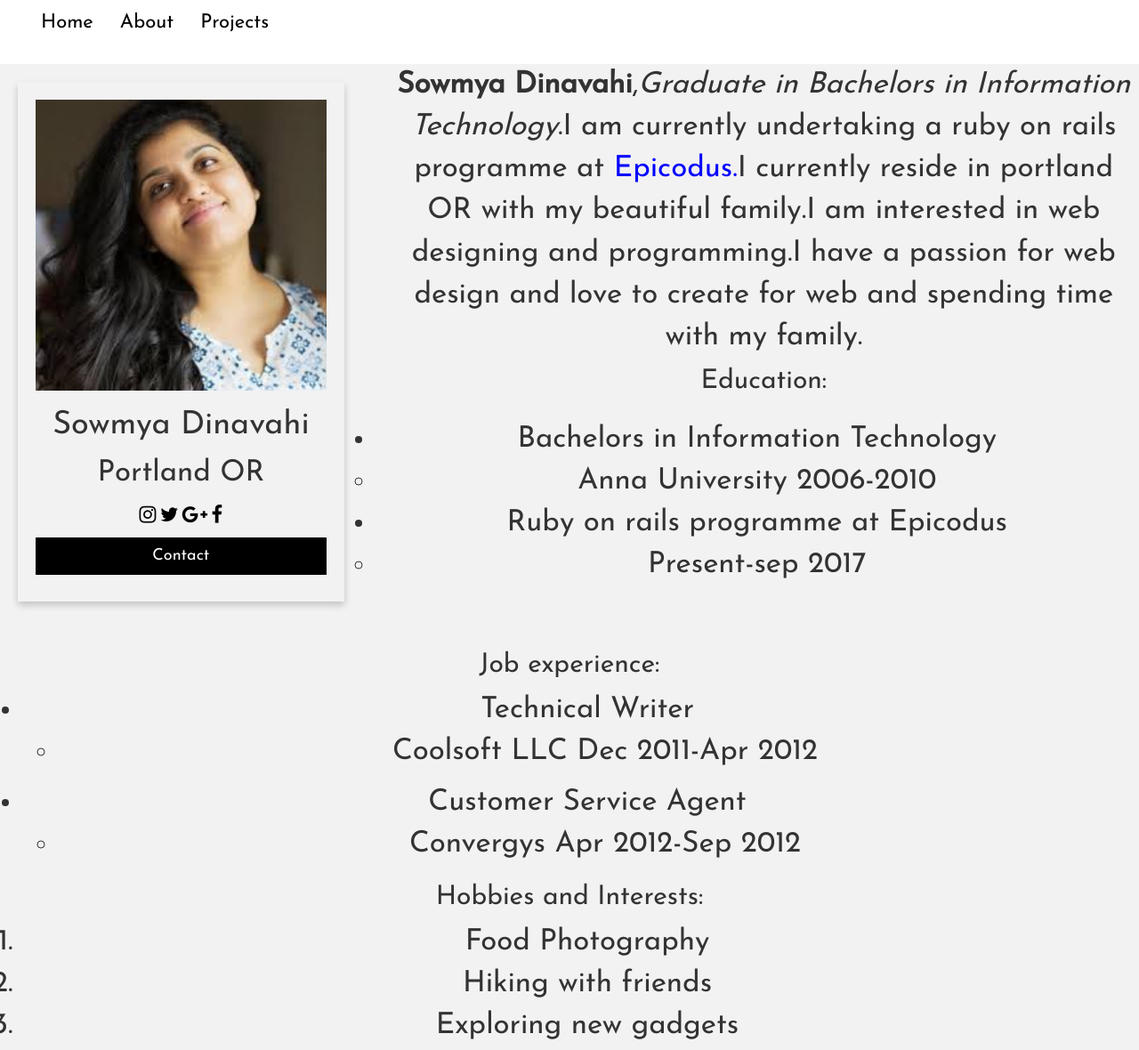
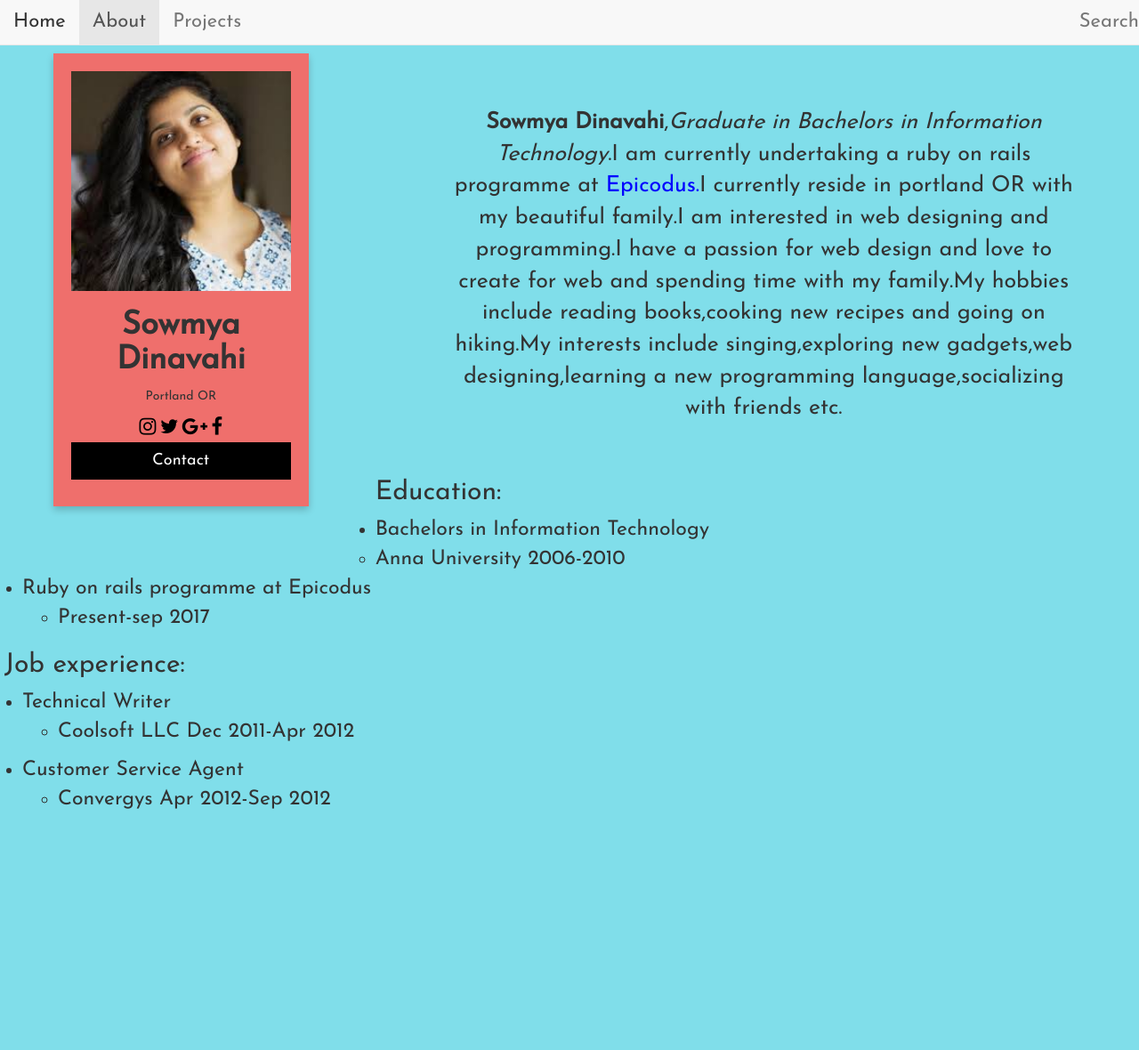
Before and after one commit to sowmyadsl/Portfolio, a plain HTML site: page aboutme.html in a window 1280 px wide. Shown: the top 1180 px of the page at 89% size. After the commit the page ends 996 px from the top, so only its background shows below. Drawn offline with Linux system fonts and the light colour scheme.

Commit message:
Add color schemes to all pages

```diff
--- a/aboutme.html
+++ b/aboutme.html
@@ -1,5 +1,5 @@
 <!DOCTYPE html>
-<html lang="en">
+<html>
 	<head>
 		<title>About me</title>
 		<link href="css/bootstrap.css" rel="stylesheet" type="text/css">
@@ -8,12 +8,13 @@
 		<link href="https://fonts.googleapis.com/css?family=Josefin+Sans" rel="stylesheet">
 	</head>
 	<body>
-			<!-- Add a navbar to the aboutme-page -->
-			<nav class="navbar navbar-custom" role="navigation">
-				<div class="container-fluid">
+		<nav class="navbar navbar-default navbar-fixed-top" role="navigation">
+			<div class="container-nav">
+				<!-- div class navbar header-->
 				<div class="navbar-header">
-					</div>
-					<div class="collapse navbar-collapse" id="myNavbar">
+					<button class="navbar-toggle" data-target="#navbarCollapse" data-toggle="collapse" type="button"><span class="sr-only">Toggle navigation</span> <span class="icon-bar"></span> <span class="icon-bar"></span> <span class="icon-bar"></span></button>
+				</div><!-- Collection of nav links and other content for toggling -->
+				<div class="collapse navbar-collapse" id="navbarCollapse">
 					<ul class="nav navbar-nav">
 						<li>
 							<a href="index.html">Home</a>
@@ -25,18 +26,22 @@
 							<a href="projects.html">Projects</a>
 						</li>
 					</ul>
+					<ul class="nav navbar-nav navbar-right">
+						<li>
+							<a href="#">Search</a>
+						</li>
+					</ul>
 				</div>
 			</div>
 		</nav>
 		<!-- Add a profile card to aboutme page -->
-			<div class="container">
+		<div class="container" id="container-aboutme">
 			<!-- begin row 1 -->
 			<div class="row">
 				<!-- begin column 1 -->
 				<div class="col-md-4">
-
 					<div class="about-card">
-						<img id="about-img" alt="Sowmya" src="img/images.jpeg" style="width:100%">
+						<img alt="Sowmya" id="about-img" src="img/images.jpeg" style="width:100%">
 						<div class="card-title">
 							<h1>Sowmya Dinavahi</h1>
 							<p>Portland OR</p><a href="https://www.instagram.com/sowmyadsl/"><i class="fa fa-instagram"></i></a> <a href="https://twitter.com/sowmyadsl"><i class="fa fa-twitter"></i></a> <a href="https://plus.google.com/+SowmyaDinavahi"><i class="fa fa-google-plus"></i></a> <a href="https://www.facebook.com/sowmya.dsl"><i class="fa fa-facebook"></i></a>
@@ -46,10 +51,10 @@
 				</div>
 				<!-- begin column 2 -->
 				<div class="col-md-8">
-						<p><strong>Sowmya Dinavahi</strong>,<em>Graduate in Bachelors in Information Technology</em>.I am currently undertaking a ruby on rails programme at <span class="important">Epicodus.</span>I currently reside in portland OR with my beautiful family.I am interested in web designing and programming.I have a passion for web design and love to create for web and spending time with my family.</p>
+					<p id="aboutme-para"><strong>Sowmya Dinavahi</strong>,<em>Graduate in Bachelors in Information Technology</em>.I am currently undertaking a ruby on rails programme at <span class="important">Epicodus.</span>I currently reside in portland OR with my beautiful family.I am interested in web designing and programming.I have a passion for web design and love to create for web and spending time with my family.My hobbies include reading books,cooking new recipes and going on hiking.My interests include singing,exploring new gadgets,web designing,learning a new programming language,socializing with friends etc.</p>
 				</div>
 				<h2>Education:</h2>
-					<ul class="panel-body">
+				<ul class="aboutme-edu">
 					<li>Bachelors in Information Technology</li>
 					<li style="list-style: none; display: inline">
 						<ul>
@@ -64,7 +69,7 @@
 					</li>
 				</ul>
 				<h2>Job experience:</h2>
-				<ul>
+				<ul class="aboutme-edu">
 					<li>Technical Writer</li>
 					<li style="list-style: none; display: inline">
 						<ul>
@@ -72,24 +77,14 @@
 						</ul>
 					</li>
 				</ul>
-				<ul>
+				<ul class="aboutme-edu">
 					<li>Customer Service Agent</li>
 					<li style="list-style: none; display: inline">
-						<ul>
+						<ul class="aboutme-edu">
 							<li>Convergys Apr 2012-Sep 2012</li>
 						</ul>
 					</li>
 				</ul>
-				<h2>Hobbies and Interests:</h2>
-				<ol>
-					<li>Food Photography</li>
-					<li>Hiking with friends</li>
-					<li>Exploring new gadgets</li>
-					<li>Reading Books</li>
-					<li>Listening to music</li>
-					<li>Cooking new recipes</li>
-				</ol>
-				</div>
 			</div>
 		</div>
 	</body>
--- a/css/styles.css
+++ b/css/styles.css
@@ -1,17 +1,12 @@
-html{
-  padding: 0;
-  margin: 0;
-}
-
 /*Add styling to body of page*/
 body{
   font-family: 'Josefin Sans', sans-serif;
-  background-color: rgba(255, 0, 0, 0);
   width: 100%;
   padding-bottom: 70px;
-  /*background-color: #B2EBF2;*/
+  background-color :#80DEEA;
+}
 
-}
+/*Add styling to the title of the page id title*/
 #title{
   transform: translateY(-50%);
   text-align: center;
@@ -20,46 +15,54 @@ body{
   position: absolute;
   color:#FFFCFC;
 }
+
+/*Add styling to the image on aboutme section*/
 #about-img{
   width: 50%;
 }
 
 /*Add styling to the paragraph and lists*/
-p,ul,li{
+#aboutme-para{
+  background-color: inherit;
+  padding-top: 60px;
+  margin: 60px;
   font-family: 'Josefin Sans', sans-serif;
-  font-size: 33px;
+  font-size: 25px;
   text-align: center;
 }
 
-/* Remove the navbar's default margin-bottom and rounded borders */
-.navbar-default {
-    background-color: transparent;
-
+/*Add styling to the lists under the about me section*/
+.aboutme-edu li{
+  font-family: 'Josefin Sans', sans-serif;
+  font-size: 23px;
+  text-align: left;
 }
 
+/*Add styling to all header h1,h3*/
+h1,h3{
+  text-align: center;
+  font-weight: bold;
+}
 
-/*Add styling to all header h1,h2,h3*/
-h1,h2,h3{
-  text-align: center;
+/*Add styling header h2*/
+h2{
+  padding-left: 20px;
+  text-align: left;
 }
 
 /*Add color to important words*/
 .important{
   color: blue;
 }
-/*Add styling to the header about-me*/
-.header-aboutme{
-  text-align: center;
-}
 
 /*Add styling to the card in about me section*/
  .about-card {
+   background-color: #EF6F6C;
   box-shadow: 0 4px 8px 0 rgba(0, 0, 0, 0.2);
-    margin: 20px;
+  margin: 60px;
   padding: 10px;
   text-align: center;
   padding: 20px;
-
 }
 
 /*Add styling to the card in about me section*/
@@ -67,21 +70,12 @@ h1,h2,h3{
   background-color: #EF6F6C;
   box-shadow: 0 4px 8px 0 rgba(0, 0, 0, 0.2);
   max-width: 450px;
-    margin:top: 20px;
-    padding: 10px;
+  margin: 40px;
+  padding: 20px;
   text-align: center;
-}
-.title {
-    color: grey;
-    font-size: 18px;
-}
-
-ul{
-  text-align: inherit;
-  font-family: sans-serif;
-  font-size: 15px;
 
 }
+/*Add styling to the button in the card aboutme*/
 button {
     border: none;
     outline: 0;
@@ -94,43 +88,21 @@ button {
     width: 100%;
     font-size: 18px;
 }
-
+/*Add styling to all a tag elements*/
 a {
     text-decoration: none;
     font-size: 22px;
     color: black;
 }
-
-button:hover, a:hover {
-    opacity: 0.7;
-}
-input[type=text], select, textarea {
-    width: 100%;
-    padding: 12px;
-    border: 1px solid #ccc;
-    border-radius: 4px;
-    box-sizing: border-box;
-    margin-top: 6px;
-    margin-bottom: 16px;
-    resize: vertical;
-}
-
-input[type=submit] {
-    background-color: #4CAF50;
-    color: white;
-    padding: 12px 20px;
-    border: none;
-    border-radius: 4px;
-    cursor: pointer;
-}
-
-input[type=submit]:hover {
-    background-color: #45a049;
-}
-
+/*Add styling to container */
 .container {
   padding:0;
   width: 100%;
   background-color: #f2f2f2;
-
 }
+#container-aboutme{
+  background-color: inherit;
+}
+.nav navbar-nav{
+  color: #EF6F6C;
+}
```
Also changed, not shown: index.html (+29 -18 lines), projects.html (+20 -3 lines). Lines whose indentation alone changed are shown as unchanged.
